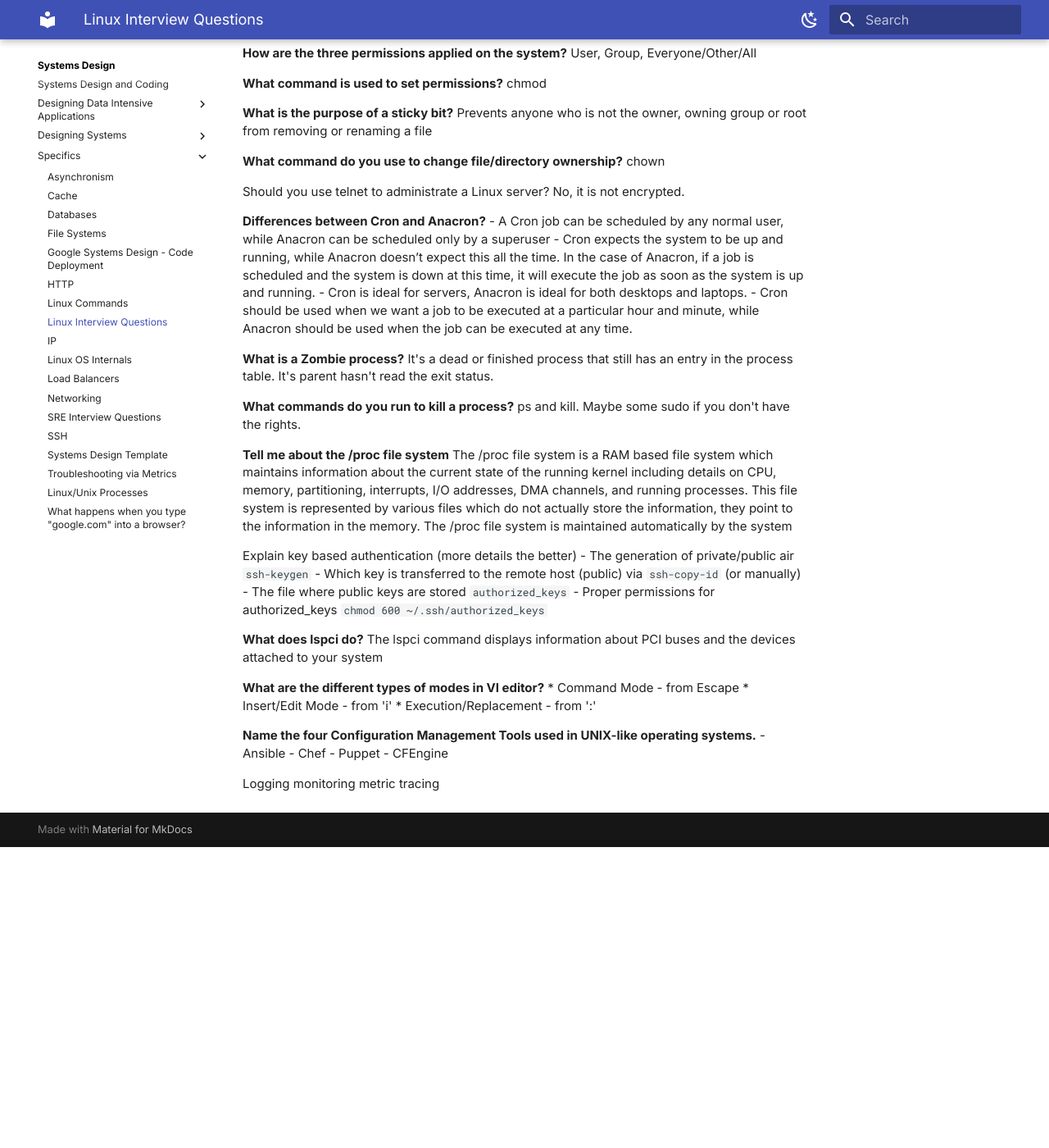
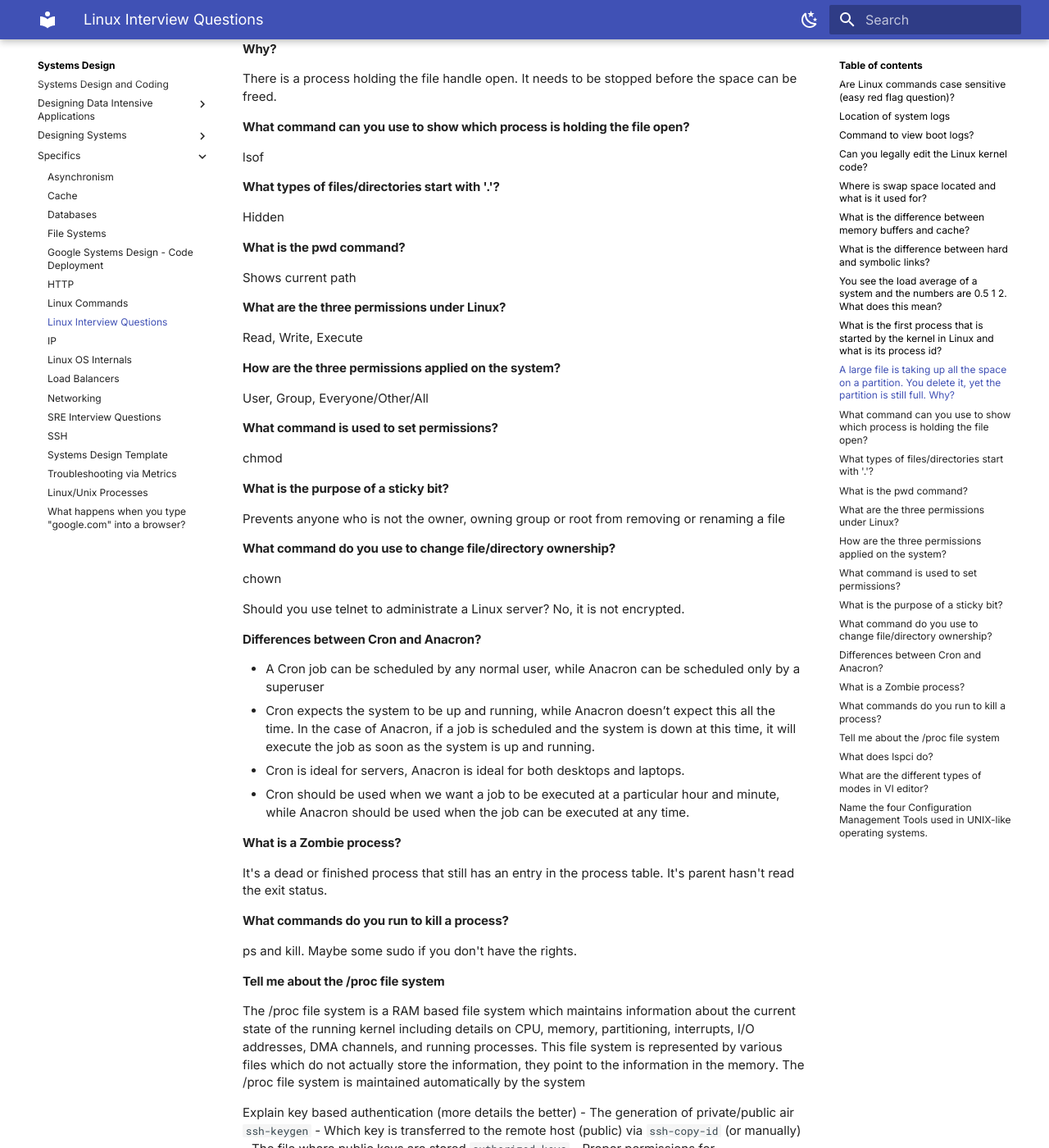
Before and after one commit to eleqtrizit/SystemsDesign, an MkDocs documentation site: the page built from docs/Specifics/Linux Interview Questions.md, in a window 1280 px wide and 1400 px high, scrolled down 948 px. Shown: the whole window at 82% size. Built offline with MkDocs 1.6.1 and Material for MkDocs 9.7.7, drawn with Linux system fonts in a browser that asks for light colours; before the commit the page ends 1981 px from its top, so only the background shows below that; some of the changed text lies outside the part shown.

Commit message:
Fixing some pages

```diff
--- a/docs/Specifics/Linux Interview Questions.md
+++ b/docs/Specifics/Linux Interview Questions.md
@@ -1,22 +1,22 @@
-**Are Linux commands case sensitive (easy red flag question)?**
+#### Are Linux commands case sensitive (easy red flag question)?
 Yes
 
-**Location of system logs**
+#### Location of system logs
 /var/log/messages
 
-**Command to view boot logs?**
+#### Command to view boot logs?
 dmesg
 
-**Can you legally edit the Linux kernel code?**
+#### Can you legally edit the Linux kernel code?
 It is open source software under GPL2.  Anyone can edit and make changes.
 
-**Where is swap space located and what is it used for?**
+#### Where is swap space located and what is it used for?
 It is located in a dedicated swap partition.  It is used to extend the available memory to start new processes, by storing infrequently used pages there.
 
-**What is the difference between memory buffers and cache?**
+#### What is the difference between memory buffers and cache?
 Buffers remember what's in directories, what file permissions are, and keep track of what memory is being written from or read to for a particular block device. The cache only contains the contents of the files themselves.
 
-**What is the difference between hard and symbolic links?**
+#### What is the difference between hard and symbolic links?
 Hard Links
 * Points to another file's inode directly (the physical location)
 * Acts like an additional name to the same file
@@ -27,55 +27,55 @@ Soft Links
 - if original filename is deleted, softlink becomes broken
 - Can be used across file names
 
-**You see the load average of a system and the numbers are 0.5 1 2.  What does this mean?**
+#### You see the load average of a system and the numbers are 0.5 1 2.  What does this mean?
 For the past minute, 0.5 processes were waiting for the cpu.  In the past minutes, an average of one process was waiting.  For the past 15, an average of 2 processes were waiting.
 
-**What is the first process that is started by the kernel in Linux and what is its process id?**
+#### What is the first process that is started by the kernel in Linux and what is its process id?
 The first process started by the kernel in Linux is “init” and its process id is 1.
 
-**A large file is taking up all the space on a partition.  You delete it, yet the partition is still full.  Why?**
+#### A large file is taking up all the space on a partition.  You delete it, yet the partition is still full.  Why?
 There is a process holding the file handle open.  It needs to be stopped before the space can be freed.
 
-**What command can you use to show which process is holding the file open?**
+#### What command can you use to show which process is holding the file open?
 lsof
 
-**What types of files/directories start with '.'?**
+#### What types of files/directories start with '.'?
 Hidden
 
-**What is the pwd command?**
+#### What is the pwd command?
 Shows current path
 
-**What are the three permissions under Linux?**
+#### What are the three permissions under Linux?
 Read, Write, Execute
 
-**How are the three permissions applied on the system?**
+#### How are the three permissions applied on the system?
 User, Group, Everyone/Other/All
 
-**What command is used to set permissions?**
+#### What command is used to set permissions?
 chmod
 
-**What is the purpose of a sticky bit?**
+#### What is the purpose of a sticky bit?
 Prevents anyone who is not the owner, owning group or root from removing or renaming a file
 
-**What command do you use to change file/directory ownership?**
+#### What command do you use to change file/directory ownership?
 chown
 
 Should you use telnet to administrate a Linux server?
 No, it is not encrypted.
 
-**Differences between Cron and Anacron?**
+#### Differences between Cron and Anacron?
 -   A Cron job can be scheduled by any normal user, while Anacron can be scheduled only by a superuser
 -   Cron expects the system to be up and running, while Anacron doesn’t expect this all the time. In the case of Anacron, if a job is scheduled and the system is down at this time, it will execute the job as soon as the system is up and running.
 -   Cron is ideal for servers, Anacron is ideal for both desktops and laptops.
 -   Cron should be used when we want a job to be executed at a particular hour and minute, while Anacron should be used when the job can be executed at any time.
 
-**What is a Zombie process?**
+#### What is a Zombie process?
 It's a dead or finished process that still has an entry in the process table.  It's parent hasn't read the exit status.
 
-**What commands do you run to kill a process?**
+#### What commands do you run to kill a process?
 ps and kill.  Maybe some sudo if you don't have the rights.
 
-**Tell me about the /proc file system**
+#### Tell me about the /proc file system
 The /proc file system is a RAM based file system which maintains information about the current state of the running kernel including details on CPU, memory, partitioning, interrupts, I/O addresses, DMA channels, and running processes. This file system is represented by various files which do not actually store the information, they point to the information in the memory. The /proc file system is maintained automatically by the system
 
 Explain key based authentication (more details the better)
@@ -84,19 +84,16 @@ Explain key based authentication (more details the better)
 - The file where public keys are stored `authorized_keys`
 - Proper permissions for authorized_keys `chmod 600 ~/.ssh/authorized_keys`
 
-**What does lspci do?**
+#### What does lspci do?
 The lspci command displays information about PCI buses and the devices attached to your system
 
-**What are the different types of modes in VI editor?**
+#### What are the different types of modes in VI editor?
 * Command Mode - from Escape
 * Insert/Edit Mode - from 'i'
 * Execution/Replacement - from ':'
 
-**Name the four Configuration Management Tools used in UNIX-like operating systems.**
+#### Name the four Configuration Management Tools used in UNIX-like operating systems.
 -   Ansible
 -   Chef
 -   Puppet
 -   CFEngine
-
-
-Logging monitoring metric tracing
```
Also changed, not shown: docs/Specifics/HTTP.md (+8 -8 lines), docs/Specifics/SSH.md (+1 -0 lines).
